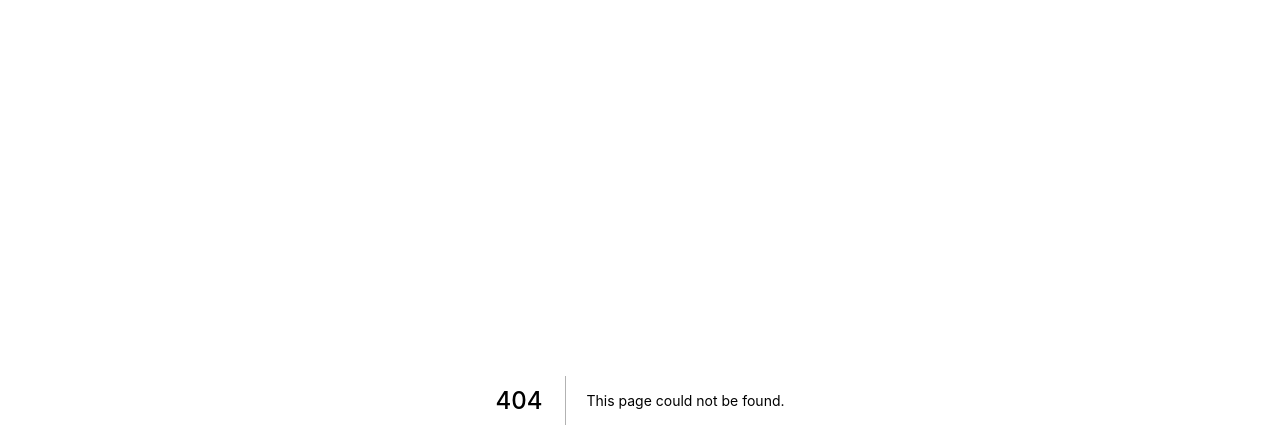
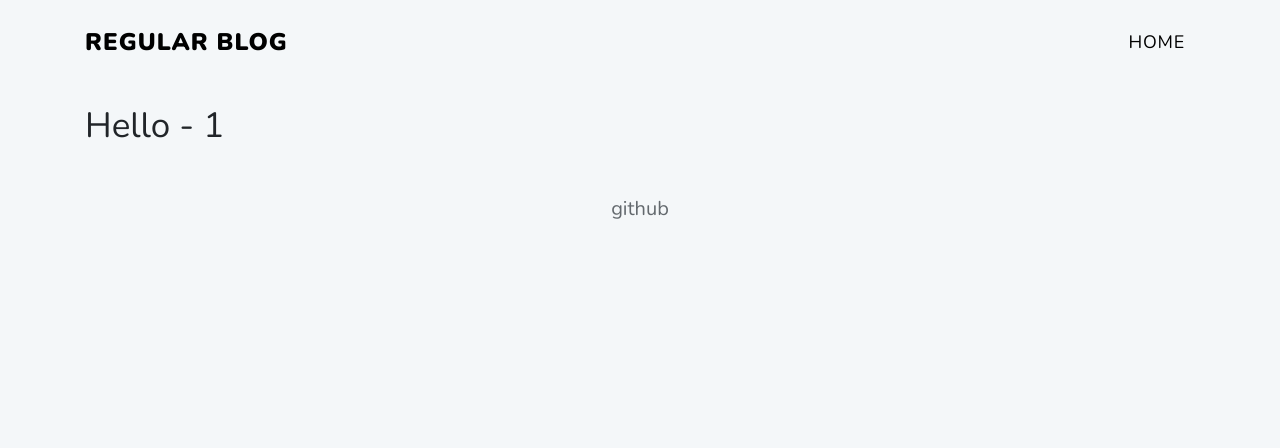
Before and after one commit to nonSpecificUser7/blog-nextjs, a Next.js app: page /posts/1 in a window 1280 px wide. Before the commit this address had no page. Shown: the top 448 px of the page. Built offline with nearby package versions, Linux system fonts and the light colour scheme.

Commit message:
Add dynamic routing

```diff
--- a/components/Navbar.js
+++ b/components/Navbar.js
@@ -1,4 +1,5 @@
 import { Navbar, Nav } from 'react-bootstrap';
+import Link from 'next/link'
 
 const BlogNavbar = () => {
     return (
@@ -7,15 +8,18 @@
             bg="transparent"
             expand="lg" >
             <Navbar.Brand className="fj-navbar-brand">
-                <a href="#">Regular Blog</a>
+                <Link href='/' as='/'>
+                    <a>Regular Blog</a>
+                </Link>
             </Navbar.Brand>
             <Navbar.Toggle aria-controls="basic-navbar-nav" />
             <Navbar.Collapse id="basic-navbar-nav">
                 <Nav className="ml-auto">
                     <Nav.Link
-                        className="fj-navbar-item fj-navbar-link"
-                        href='/'>Home
-          </Nav.Link>
+                        as={() =>
+                            <Link href="/">
+                                <a className="fj-navbar-item fj-navbar-link">Home</a>
+                            </Link>} />
                 </Nav>
             </Navbar.Collapse>
         </Navbar>
--- a/pages/index.js
+++ b/pages/index.js
@@ -7,7 +7,6 @@
 import { getAllBlogs } from 'lib/api';
 
 export default function Home({ blogs }) {
-  debugger
   return (
     <PageLayout>
       <AuthorIntro />
@@ -24,6 +23,10 @@
               subtitle={blog.subtitle}
               date={blog.date}
               image={blog.coverImage}
+              link={{
+                href: '/posts/[slug]',
+                as: `/posts/${blog.slug}`
+              }}
             />
           </Col>
         )}
--- /dev/null
+++ b/pages/posts/[slug].js
@@ -0,0 +1,13 @@
+import PageLayout from 'components/PageLayout';
+import { useRouter } from 'next/router'
+
+const postDetails = () => {
+    const { query } = useRouter();
+    return (
+        <PageLayout>
+            <h1>Hello - {query?.slug}</h1>
+        </PageLayout>
+    )
+}
+
+export default postDetails
```
Also changed, not shown: components/CardItem.js (+10 -5 lines).
